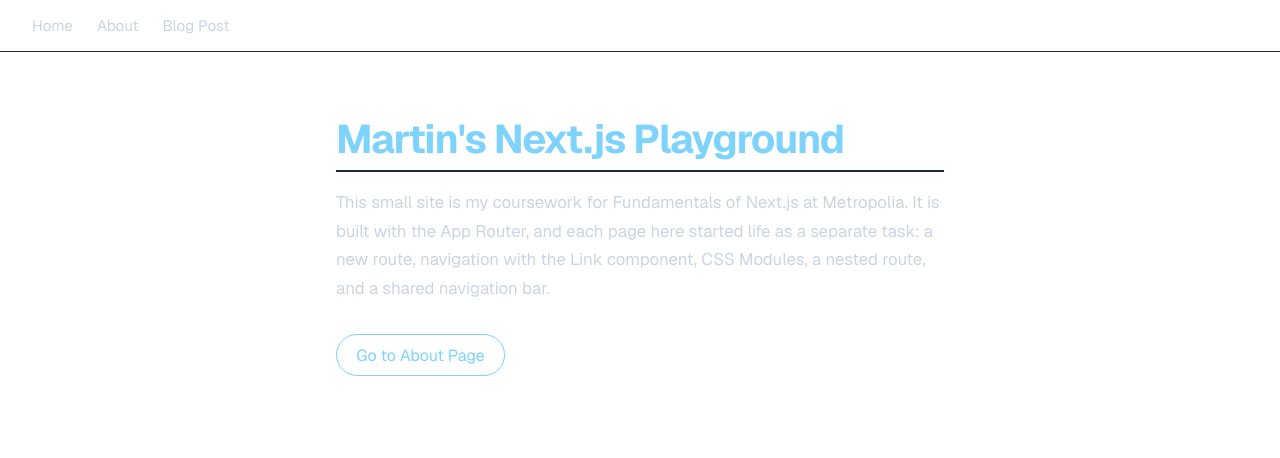
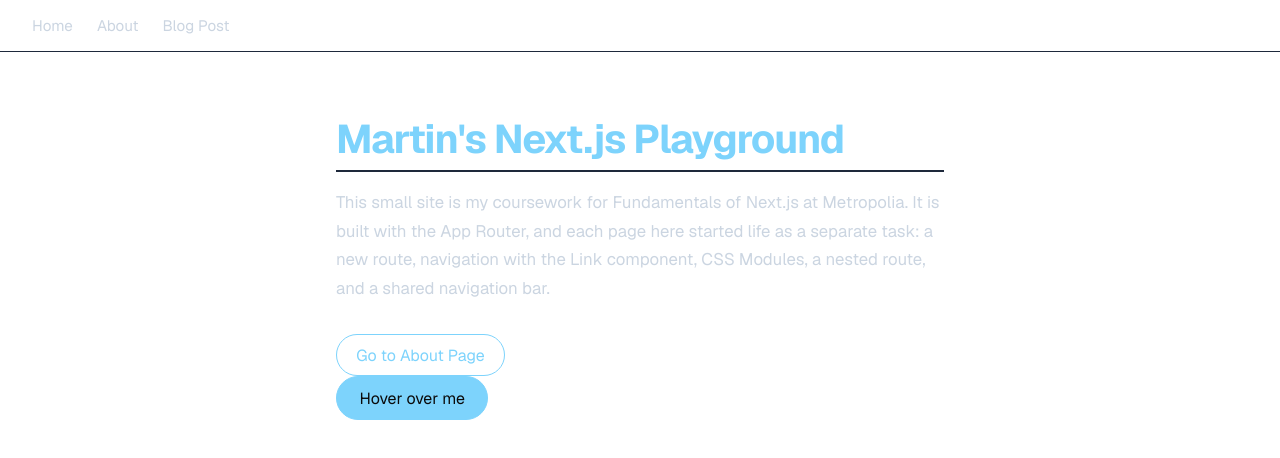
Before and after one commit to martin-holland/nextjs-fundamentals, a Next.js app: page / in a window 1280 px wide. Shown: the top 458 px of the page. Built offline with nearby package versions, Linux system fonts and the light colour scheme.

Commit message:
Styling Task 2: Hover button component with CSS Modules
Adds app/components/Button.module.css (including a :hover effect) and
Button.js, and renders <Button /> on the home page.

```diff
--- /dev/null
+++ b/app/components/Button.js
@@ -0,0 +1,9 @@
+import styles from "./Button.module.css";
+
+export default function Button({ children = "Click me", type = "button" }) {
+  return (
+    <button className={styles.button} type={type}>
+      {children}
+    </button>
+  );
+}
--- /dev/null
+++ b/app/components/Button.module.css
@@ -0,0 +1,21 @@
+.button {
+  display: inline-block;
+  padding: 0.65rem 1.4rem;
+  font-size: 1rem;
+  font-family: inherit;
+  color: #0a0a0a;
+  background: #7dd3fc;
+  border: 1px solid #7dd3fc;
+  border-radius: 999px;
+  cursor: pointer;
+  transition: background 0.2s ease, color 0.2s ease, transform 0.1s ease;
+}
+
+.button:hover {
+  background: transparent;
+  color: #7dd3fc;
+}
+
+.button:active {
+  transform: translateY(1px);
+}
--- a/app/page.js
+++ b/app/page.js
@@ -1,4 +1,5 @@
 import Link from "next/link";
+import Button from "./components/Button";
 import Navigation from "./components/Navigation";
 import Title from "./components/Title";
 import styles from "./home/home.module.css";
@@ -18,6 +19,9 @@ export default function Home() {
         <Link className={styles.link} href="/about">
           Go to About Page
         </Link>
+        <p>
+          <Button>Hover over me</Button>
+        </p>
       </main>
     </>
   );
```
